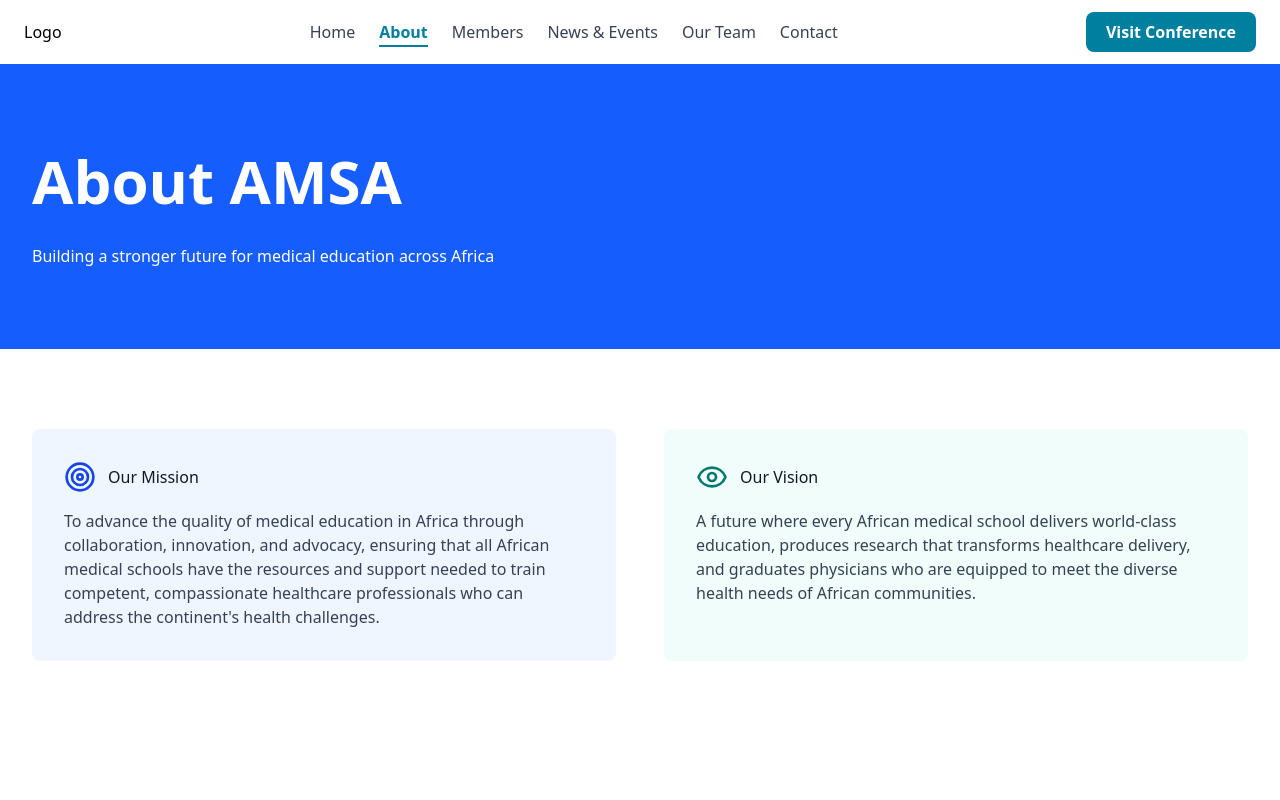
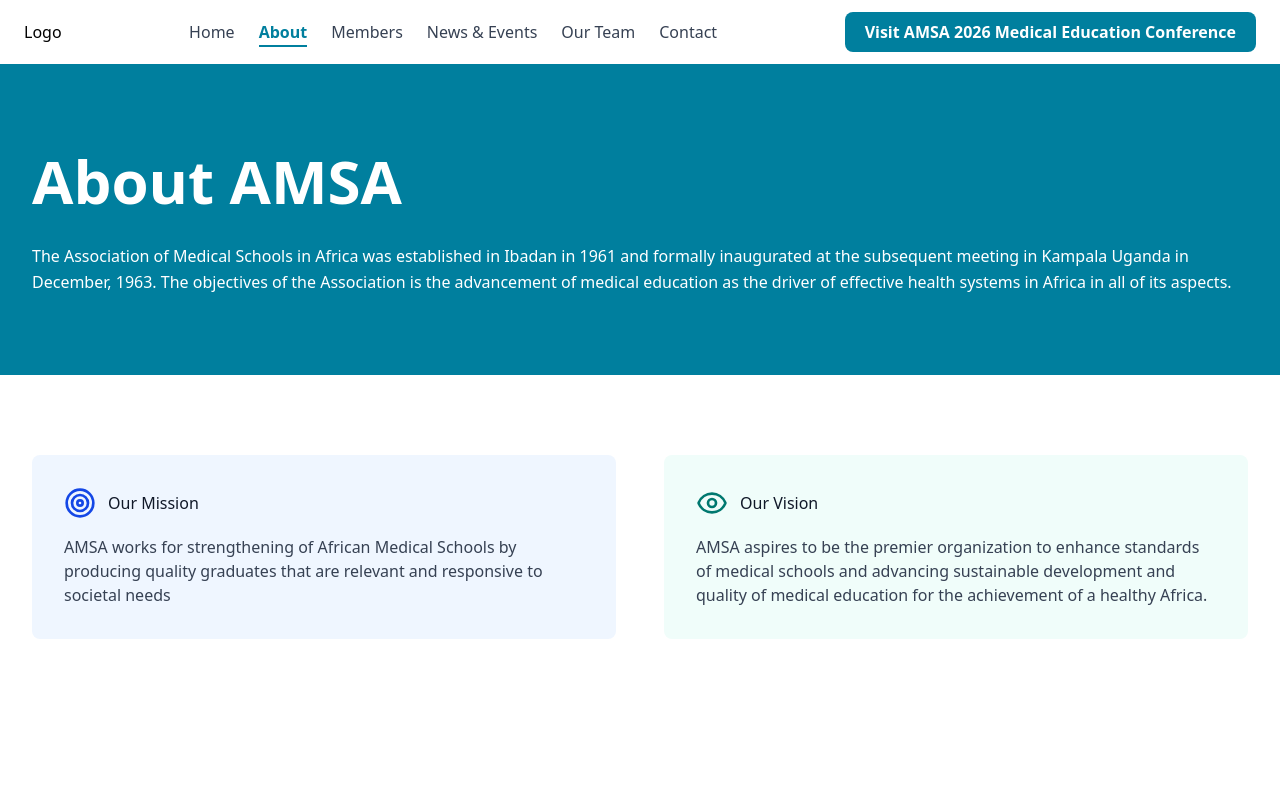
Before and after one commit to Tobi-Oyedele/AMSAfrica, a Next.js app: page /about in a window 1280 px wide. Shown: the top 800 px of the page. Built offline with nearby package versions, Linux system fonts and the light colour scheme.

Commit message:
About us

```diff
--- a/src/app/about/page.tsx
+++ b/src/app/about/page.tsx
@@ -1,16 +1,20 @@
-import { Target, Users, Globe, Award, History, Eye, Heart } from "lucide-react";
+import { Target, Eye } from "lucide-react";
 
 const about = () => {
   return (
     <div className="min-h-screen">
       {/* Hero Section */}
-      <section className="bg-blue-600 text-white py-20">
+      <section className="bg-primary text-white py-20">
         <div className="max-w-7xl mx-auto px-4 lg:px-8">
           <h1 className="text-white mb-6 text-5xl md:text-6xl font-semibold leading-tight">
             About AMSA
           </h1>
           <p className="leading-relaxed">
-            Building a stronger future for medical education across Africa
+            The Association of Medical Schools in Africa was established in
+            Ibadan in 1961 and formally inaugurated at the subsequent meeting in
+            Kampala Uganda in December, 1963. The objectives of the Association
+            is the advancement of medical education as the driver of effective
+            health systems in Africa in all of its aspects.
           </p>
         </div>
       </section>
@@ -25,11 +29,9 @@
                 <h2 className="text-gray-900">Our Mission</h2>
               </div>
               <p className="text-gray-700">
-                To advance the quality of medical education in Africa through
-                collaboration, innovation, and advocacy, ensuring that all
-                African medical schools have the resources and support needed to
-                train competent, compassionate healthcare professionals who can
-                address the continent&apos;s health challenges.
+                AMSA works for strengthening of African Medical Schools by
+                producing quality graduates that are relevant and responsive to
+                societal needs
               </p>
             </div>
 
@@ -39,10 +41,10 @@
                 <h2 className="text-gray-900">Our Vision</h2>
               </div>
               <p className="text-gray-700">
-                A future where every African medical school delivers world-class
-                education, produces research that transforms healthcare
-                delivery, and graduates physicians who are equipped to meet the
-                diverse health needs of African communities.
+                AMSA aspires to be the premier organization to enhance standards
+                of medical schools and advancing sustainable development and
+                quality of medical education for the achievement of a healthy
+                Africa.
               </p>
             </div>
           </div>
--- a/src/components/Navbar/DesktopNav.tsx
+++ b/src/components/Navbar/DesktopNav.tsx
@@ -45,14 +45,13 @@
           })}
         </ul>
 
-        {/* External button */}
         <a
           href="https://www.amsafricaconference.org"
           target="_blank"
           rel="noopener noreferrer"
           className="px-5 py-2 bg-primary text-white rounded-lg font-semibold hover:bg-primary/90 transition-colors"
         >
-          Visit Conference
+          Visit AMSA 2026 Medical Education Conference
         </a>
       </div>
     </nav>
--- a/src/components/Navbar/MobileNav.tsx
+++ b/src/components/Navbar/MobileNav.tsx
@@ -35,6 +35,15 @@
       <Link href="/" className="flex items-center gap-2">
         <p>Logo</p>
       </Link>
+
+      <a
+        href="https://www.amsafricaconference.org"
+        target="_blank"
+        rel="noopener noreferrer"
+        className="px-5 py-2 bg-primary text-white rounded-lg font-semibold hover:bg-primary/90 transition-colors"
+      >
+        Visit Conference
+      </a>
 
       <button onClick={() => setIsMenuOpen(!isMenuOpen)} className="p-2">
         {isMenuOpen ? <X size={30} /> : <Menu size={30} />}
```
